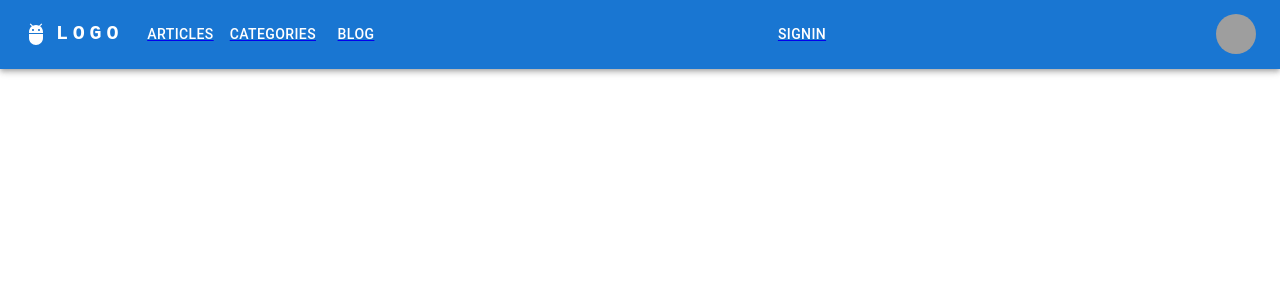
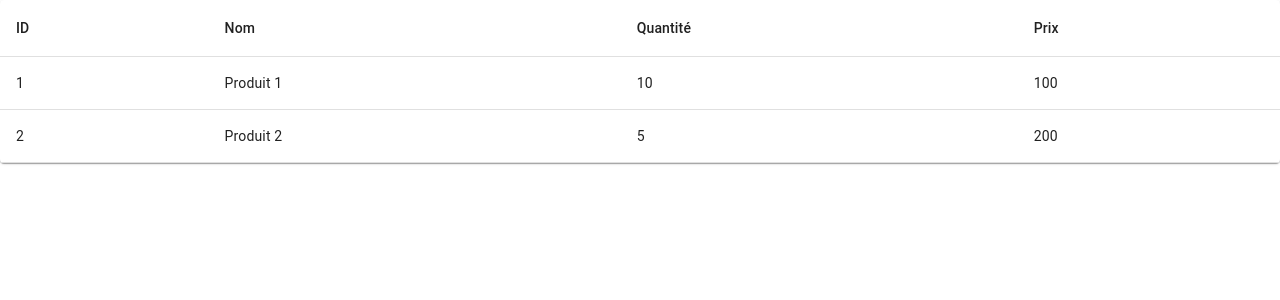
Before and after one commit to Rassaye/front-gestion-de-stock, a React (Create React App) app: page /inventory in a window 1280 px wide. Shown: the top 300 px of the page. Built offline with nearby package versions, Linux system fonts and the light colour scheme; grey boxes are pictures that could not be loaded.

Commit message:
inventaire

```diff
--- a/src/App.js
+++ b/src/App.js
@@ -1,20 +1,13 @@
 import React from 'react';
-import { BrowserRouter as Router } from 'react-router-dom'; // Import des modules nécessaires de react-router-dom
-import ResponsiveAppBar from './components/ResponsiveAppBar'; // Import du composant ResponsiveAppBar
-
 import './App.css';
 import AppRoutes from './Routes';
+import { BrowserRouter as Router } from 'react-router-dom';
 
 function App() {
   return (
-
-    <Router>
-      <div>
-          <ResponsiveAppBar />
-          <AppRoutes />
-      </div>
-    </Router>
-
+   <Router>
+     <AppRoutes/>
+   </Router>
   );
 }
 
--- a/src/Routes.js
+++ b/src/Routes.js
@@ -4,6 +4,9 @@ import Articles from './components/articles';
 import ArticleForm from './components/articleForm';
 import Categories from './components/categories';
 import SignIn from './components/signIn';
+import Home from './pages/home';
+import Inventory from './pages/inventory';
+import Settings from './pages/settings';
 
 const AppRoutes = () => {
   return (
@@ -14,6 +17,9 @@ const AppRoutes = () => {
         <Route path="/articleForm" element={<ArticleForm />} />
         <Route path="/categories" element={<Categories />} />
         <Route path="/signIn" element={<SignIn />} />
+        <Route path="/home" element={<Home />} />
+        <Route path="/inventory" element={<Inventory />} />
+        <Route path="/setting" element={<Settings />} />
       </Routes>
   );
 };
--- /dev/null
+++ b/src/pages/home.js
@@ -0,0 +1,7 @@
+import React from 'react';
+
+const Home = () => {
+  return <div>Bienvenue dans l'application de gestion du stock.</div>;
+};
+
+export default Home;
--- /dev/null
+++ b/src/pages/inventory.js
@@ -0,0 +1,75 @@
+import React, { useState } from 'react';
+import { Table, TableBody, TableCell, TableHead, TableRow, Paper } from '@mui/material';
+
+const Inventory = () => {
+  const [products, setProducts] = useState([
+    { id: 1, name: 'Produit 1', quantity: 10, price: 100 },
+    { id: 2, name: 'Produit 2', quantity: 5, price: 200 },
+  ]);
+
+  const [newProduct, setNewProduct] = useState({ id: '', name: '', quantity: '', price: '' });
+  const [editMode, setEditMode] = useState(false);
+  const [currentProductId, setCurrentProductId] = useState(null);
+
+  const handleChange = (e) => {
+    const { name, value } = e.target;
+    setNewProduct((prevProduct) => ({
+      ...prevProduct,
+      [name]: value,
+    }));
+  };
+
+  const handleAddProduct = () => {
+    if (editMode) {
+      setProducts((prevProducts) =>
+        prevProducts.map((product) =>
+          product.id === currentProductId ? { ...newProduct, id: currentProductId } : product
+        )
+      );
+      setEditMode(false);
+    } else {
+      setProducts((prevProducts) => [
+        ...prevProducts,
+        { ...newProduct, id: prevProducts.length + 1 },
+      ]);
+    }
+    setNewProduct({ id: '', name: '', quantity: '', price: '' });
+  };
+
+  const handleEditProduct = (product) => {
+    setEditMode(true);
+    setNewProduct(product);
+    setCurrentProductId(product.id);
+  };
+
+  const handleDeleteProduct = (id) => {
+    setProducts((prevProducts) => prevProducts.filter((product) => product.id !== id));
+  };
+
+  return (
+    <Paper>
+         <Table>
+           <TableHead>
+             <TableRow>
+               <TableCell>ID</TableCell>
+               <TableCell>Nom</TableCell>
+               <TableCell>Quantité</TableCell>
+               <TableCell>Prix</TableCell>
+             </TableRow>
+           </TableHead>
+           <TableBody>
+             {products.map((product) => (
+               <TableRow key={product.id}>
+                 <TableCell>{product.id}</TableCell>
+                 <TableCell>{product.name}</TableCell>
+                 <TableCell>{product.quantity}</TableCell>
+                 <TableCell>{product.price}</TableCell>
+               </TableRow>
+             ))}
+           </TableBody>
+         </Table>
+       </Paper>
+  );
+};
+
+export default Inventory;
--- /dev/null
+++ b/src/pages/settings.js
@@ -0,0 +1,7 @@
+import React from 'react';
+
+const Settings = () => {
+  return <div>Paramètres de l'application.</div>;
+};
+
+export default Settings;
```
Also changed, not shown: package.json (+4 -4 lines), src/components/header.js (added, +16 -0 lines), src/components/sidebar.js (added, +29 -0 lines), 1 other file (tests, documents, lock files or other folders).
